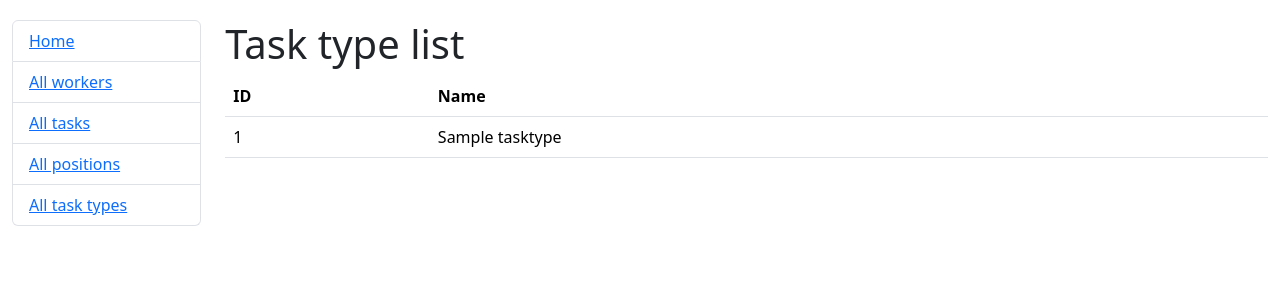
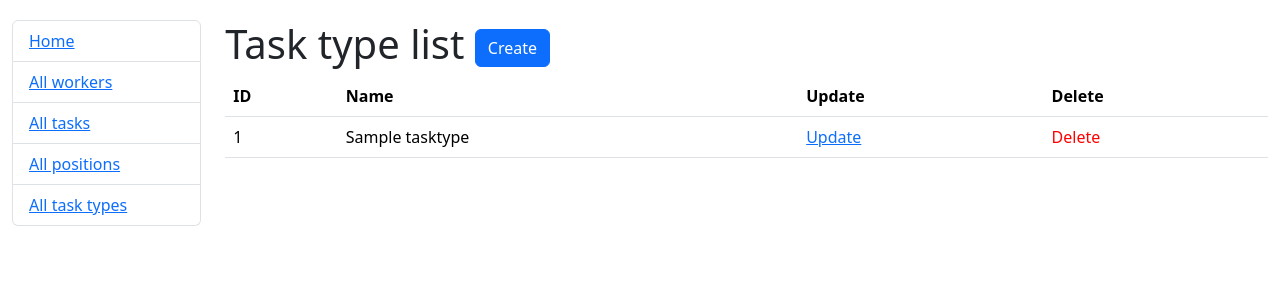
Before and after one commit to Meksim-fesh/it-company-task-manager, a Django app: page /task_types/ in a window 1280 px wide. Shown: the top 300 px of the page. Run offline with Django 5.2, Linux system fonts and the light colour scheme; tables that the repository leaves empty hold one stand-in row (values such as "Sample post").

Commit message:
Add an opportunity to create, update and delete task types

```diff
--- a/task_manager/urls.py
+++ b/task_manager/urls.py
@@ -60,6 +60,21 @@ urlpatterns = [
         name="task_type-list",
     ),
     path(
+        "task_types/create/",
+        views.TaskTypeCreateView.as_view(),
+        name="task_type-create",
+    ),
+    path(
+        "task_types/<int:pk>/update/",
+        views.TaskTypeUpdateView.as_view(),
+        name="task_type-update",
+    ),
+    path(
+        "task_types/<int:pk>/delete/",
+        views.TaskTypeDeleteView.as_view(),
+        name="task_type-delete",
+    ),
+    path(
         "tasks/",
         views.TaskListView.as_view(),
         name="task-list",
--- a/task_manager/views.py
+++ b/task_manager/views.py
@@ -89,6 +89,26 @@ class TaskTypeListView(generic.ListView):
     context_object_name = "task_type_list"
 
 
+class TaskTypeCreateView(generic.CreateView):
+    model = TaskType
+    fields = "__all__"
+    success_url = reverse_lazy("task_manager:task_type-list")
+    template_name = "task_manager/task_type_form.html"
+
+
+class TaskTypeUpdateView(generic.UpdateView):
+    model = TaskType
+    fields = "__all__"
+    success_url = reverse_lazy("task_manager:task_type-list")
+    template_name = "task_manager/task_type_form.html"
+
+
+class TaskTypeDeleteView(generic.DeleteView):
+    model = TaskType
+    success_url = reverse_lazy("task_manager:task_type-list")
+    template_name = "task_manager/task_type_confirm_delete.html"
+
+
 class TaskListView(generic.ListView):
     model = Task
     queryset = Task.objects.select_related("task_type")
--- a/templates/task_manager/task_type_list.html
+++ b/templates/task_manager/task_type_list.html
@@ -3,7 +3,12 @@
 
 {% block content %}
 
-  <h1>Task type list</h1>
+  <h1>
+    Task type list
+    <a href="{% url 'task_manager:task_type-create' %}" class="btn btn-primary ling-to-page">
+      Create
+    </a>
+  </h1>
 
 
   {% if task_type_list %}
@@ -12,6 +17,8 @@
       <tr>
         <th>ID</th>
         <th>Name</th>
+        <th>Update</th>
+        <th>Delete</th>
       </tr>
 
       {% for task_type in task_type_list %}
@@ -21,6 +28,16 @@
           </td>
           <td>
             {{ task_type.name }}
+          </td>
+          <td>
+            <a href="{% url 'task_manager:task_type-update' pk=task_type.id %}">
+              Update
+            </a>
+          </td>
+          <td>
+            <a href="{% url 'task_manager:task_type-delete' pk=task_type.id %}" class="delete-link">
+              Delete
+            </a>
           </td>
         </tr>
       {% endfor %}
```
Also changed, not shown: templates/task_manager/task_type_confirm_delete.html (added, +13 -0 lines), templates/task_manager/task_type_form.html (added, +17 -0 lines).
